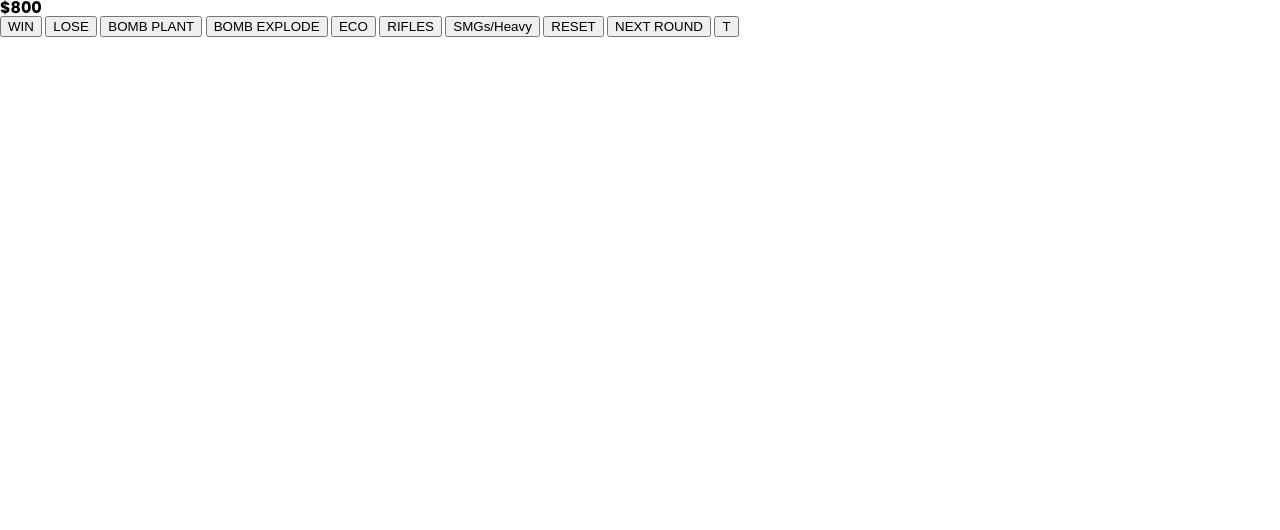
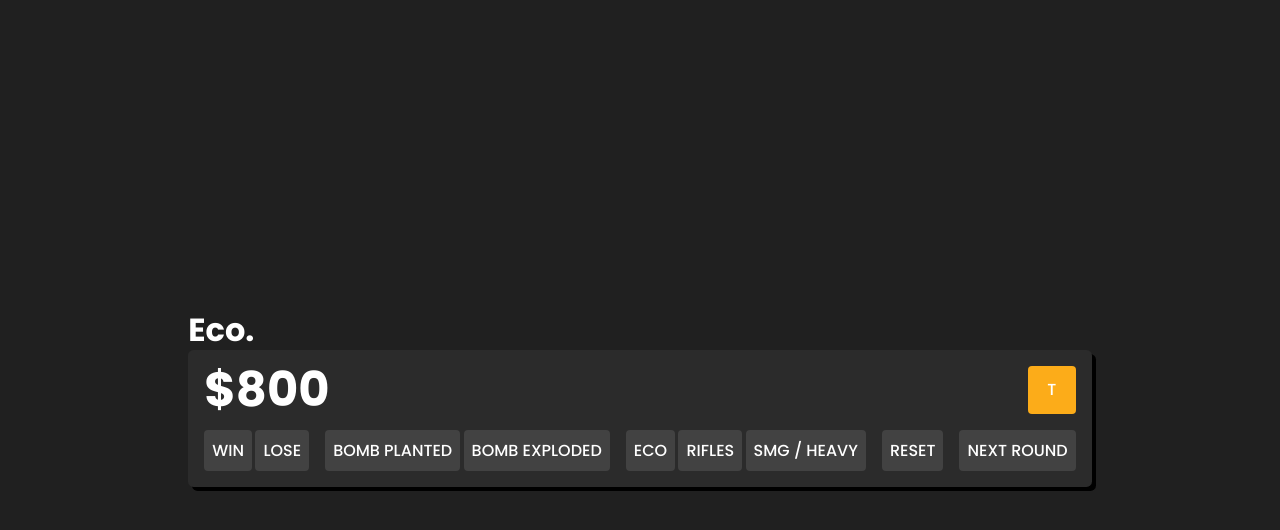
Before and after one commit to DenzDy/cs2-economy-tracker, a website built with webpack: page dist/index.html in a window 1280 px wide. Built offline with nearby package versions, Linux system fonts and the light colour scheme.

Commit message:
add css styling

```diff
--- a/src/style.sass
+++ b/src/style.sass
@@ -9,3 +9,49 @@ $card-background: #E2E2E2
 :root
     font-family: $font-stack
     font-weight: $bold-font-weight
+    background-color: #202020
+    color: white
+body
+    display: flex
+    justify-content: center
+    flex-direction: column
+    height: 100vh
+main
+    margin: 0 auto
+.dashboard
+    background: #2b2b2b
+    padding: 1rem
+    border-radius: 0.35rem
+    box-shadow: 0.25rem 0.25rem #000
+button
+    border: 0
+    padding: 0.5rem
+    background: #424242
+    color: white
+    border-radius: 0.25rem
+    font-weight: 500
+    font-family: $font-stack
+    font-size: 1rem
+.divider
+    border: 0.25rem 0 0.25rem 0 white
+.buttons
+    display: flex
+    flex-direction: row
+    gap: 1rem
+#money
+    font-size: 3rem
+#team
+    box-sizing: border-box
+    min-width: 3rem
+.t
+    background: #fcac19
+.ct
+    background: #29377e
+.money-div
+    display: flex
+    flex-direction: row
+    justify-content: space-between
+    margin-bottom: 1rem
+.title-styling
+    font-size: 2rem
+    margin-bottom: 0.25rem
--- a/src/ui.js
+++ b/src/ui.js
@@ -8,9 +8,14 @@ function update_ui(){
 document.getElementById("team").addEventListener("click", function(){
     if(document.getElementById("team").innerHTML == 'T'){
         change_team('CT');
+        document.getElementById("team").classList.add("ct");
+        document.getElementById("team").classList.remove("t");
+
     }
     else{
         change_team('T');
+        document.getElementById("team").classList.add("t")
+        document.getElementById("team").classList.remove("ct");
     }
     update_ui();
 });
```
Also changed, not shown: dist/index.html.
